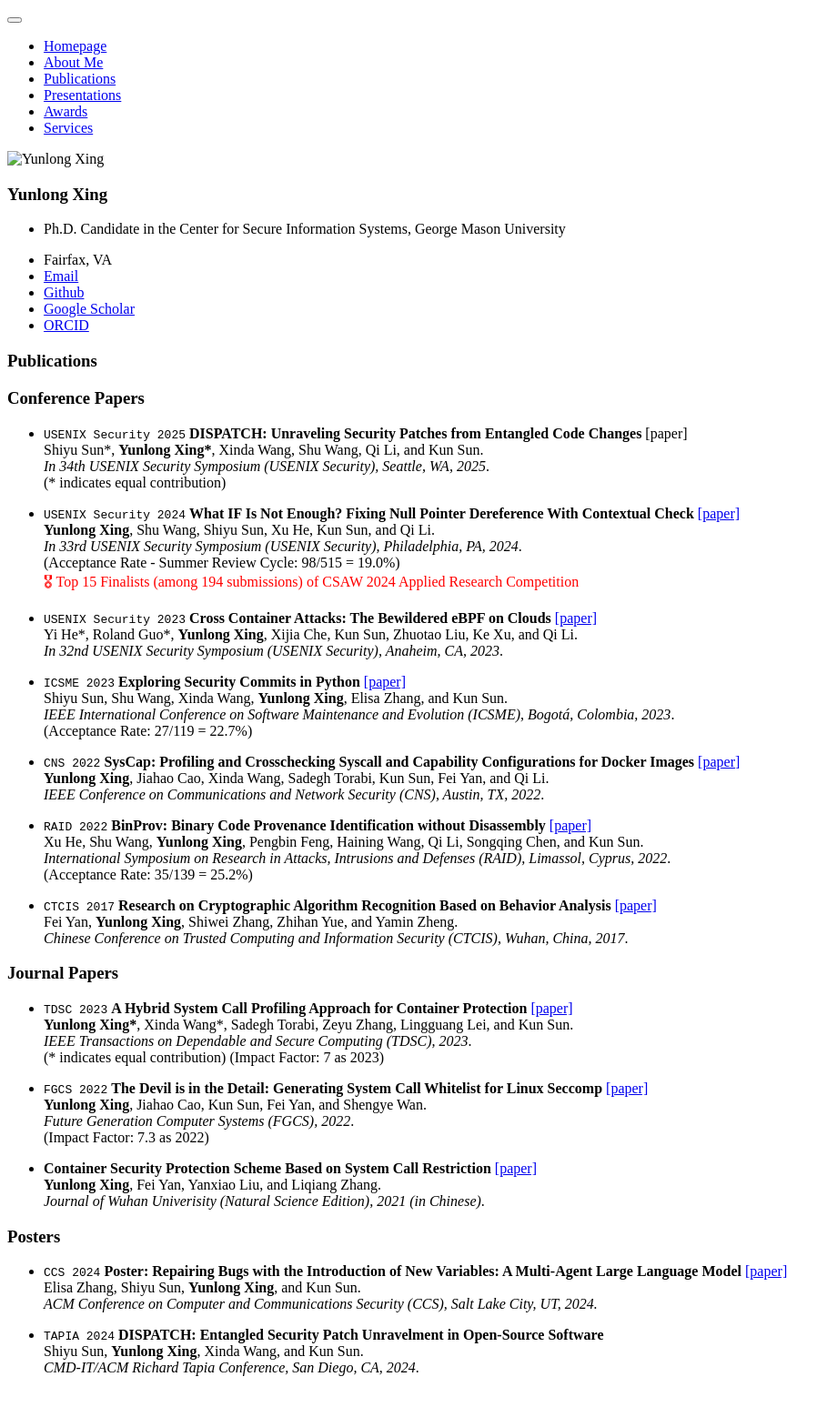
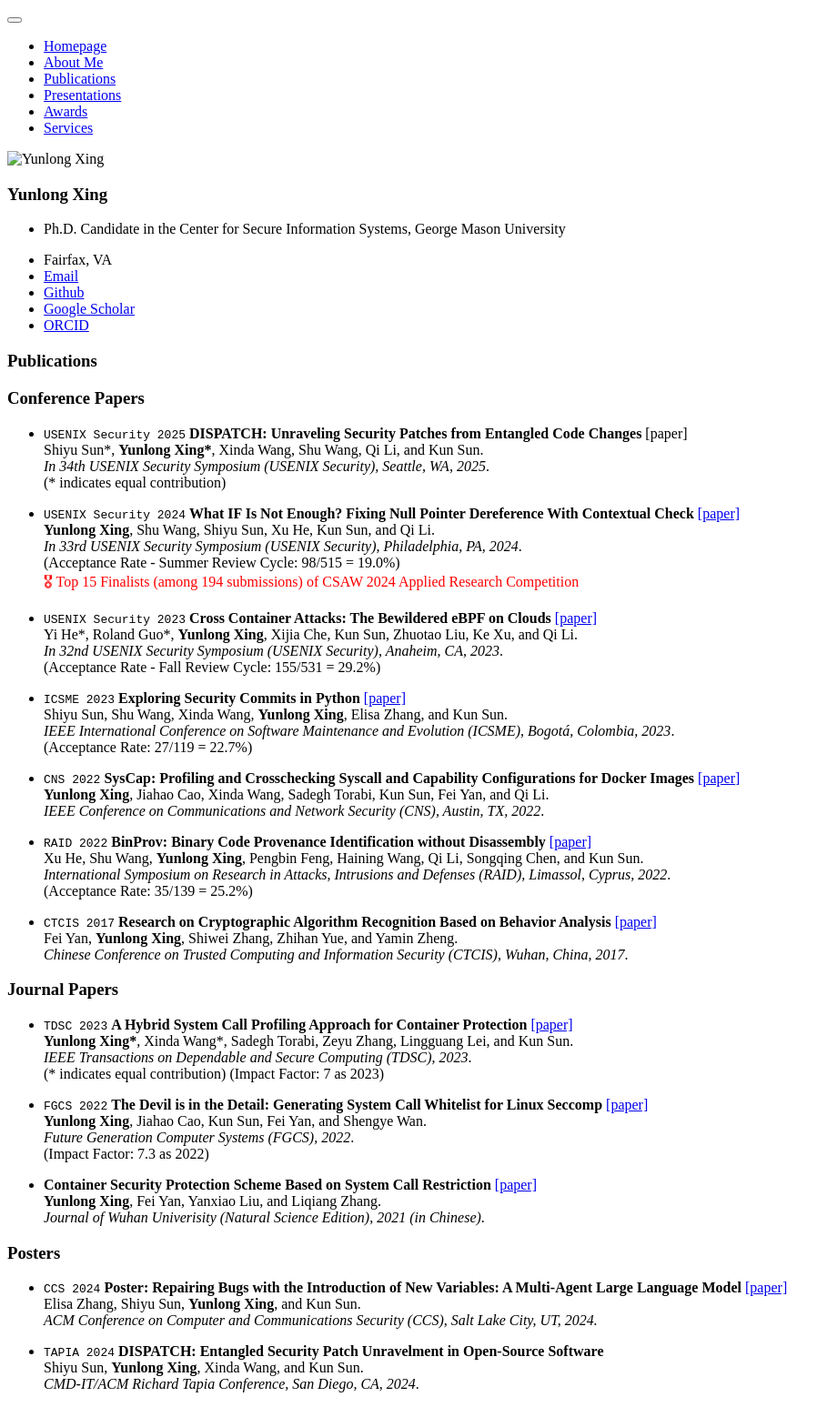
Before and after one commit to YunlongXing/yunlongxing.github.io, a Jekyll site: the page built from _pages/includes/pub.md, in a window 1280 px wide. Shown: the whole page at 91% size, without its empty margins (0-920 px from the left). Built offline with Jekyll 4.4.1, drawn with Linux system fonts in a browser that asks for light colours; our own code applies the rules of GitHub Pages for plain Markdown files.

Commit message:
Update pub.md

```diff
--- a/_pages/includes/pub.md
+++ b/_pages/includes/pub.md
@@ -13,7 +13,8 @@ Shiyu Sun\*, **Yunlong Xing\***, Xinda Wang, Shu Wang, Qi Li, and Kun Sun.<br>
 
 - ``USENIX Security 2023`` **Cross Container Attacks: The Bewildered eBPF on Clouds** [\[paper\]](/publications/security23_container.pdf)<br>
 Yi He\*, Roland Guo\*, **Yunlong Xing**, Xijia Che, Kun Sun, Zhuotao Liu, Ke Xu, and Qi Li.<br>
-*In 32nd USENIX Security Symposium (USENIX Security), Anaheim, CA, 2023*.
+*In 32nd USENIX Security Symposium (USENIX Security), Anaheim, CA, 2023*.<br>
+(Acceptance Rate - Fall Review Cycle: 155/531 = 29.2%)
 
 - ``ICSME 2023`` **Exploring Security Commits in Python** [\[paper\]](/publications/icsme23_SCOPY.pdf)<br>
 Shiyu Sun, Shu Wang, Xinda Wang, **Yunlong Xing**, Elisa Zhang, and Kun Sun.<br>
```
